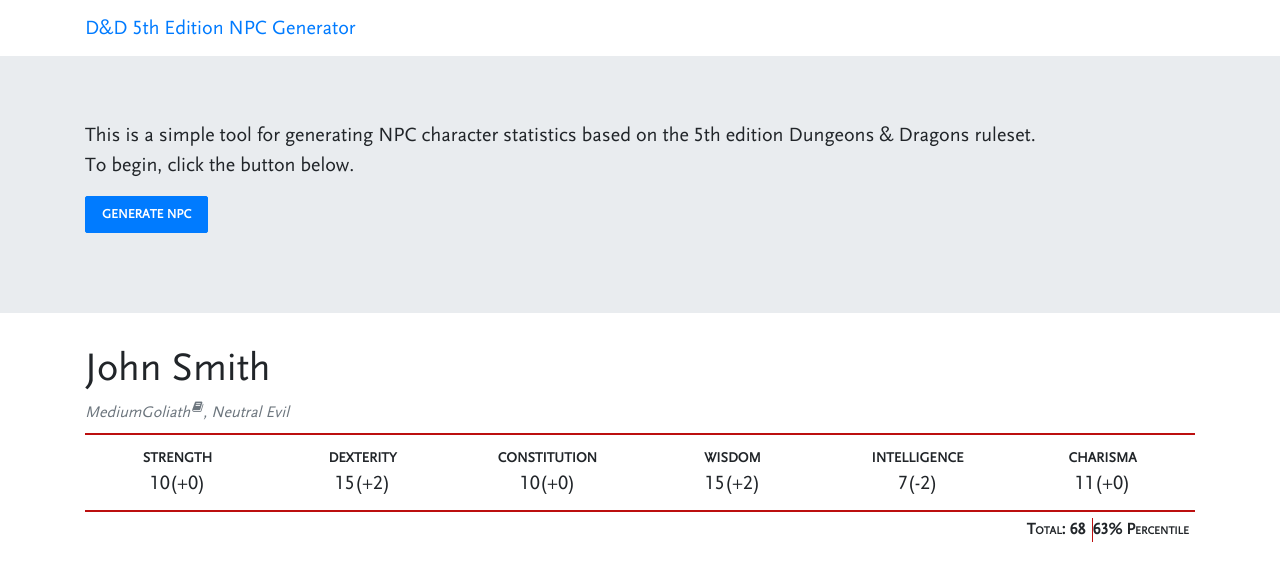
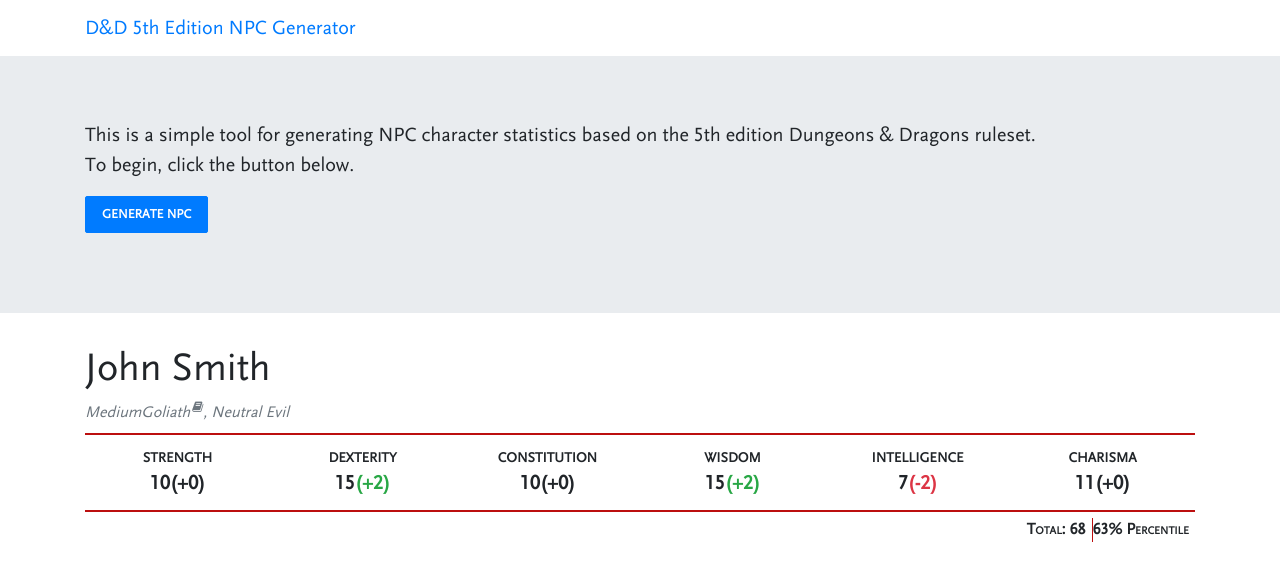
Before and after one commit to tom-wolfe/dnd-5e-tools, an Angular app: page / in a window 1280 px wide. Shown: the top 580 px of the page. Built offline with nearby package versions, Linux system fonts and the light colour scheme.

Commit message:
Make ability modifiers green/red.

```diff
--- a/src/components/ability-score/ability-score.component.html
+++ b/src/components/ability-score/ability-score.component.html
@@ -1,6 +1,6 @@
 <div class="ability">
     <span class="ability-name">{{ability}}</span>
     <div class="ability-score">
-        <span class="ability-value">{{score}}</span> <span class="ability-modifier">({{modifier}})</span>
+        <span class="ability-value">{{score}}</span> <span class="ability-modifier" [ngClass]="(modifier > 0) ? 'text-success' : modifier === 0 ? '' : 'text-danger'">{{modifierText}}</span>
     </div>
 </div>
--- a/src/components/ability-score/ability-score.component.scss
+++ b/src/components/ability-score/ability-score.component.scss
@@ -12,5 +12,10 @@
     .ability-score {
         text-align: center;
         font-size: 20px;
+        font-weight: bolder;
+        .ability-modifier {
+            &:before { content: "("; }
+            &:after { content: ")"; }
+        }
     }
 }
--- a/src/components/ability-score/ability-score.component.ts
+++ b/src/components/ability-score/ability-score.component.ts
@@ -8,8 +8,11 @@ import { Component, Input, Output } from "@angular/core";
 export class AbilityScoreComponent {
   @Input() ability: string;
   @Input() score = 10;
-  get modifier(): string {
-    const mod = Math.floor((this.score - 10) / 2);
+  get modifier(): number {
+    return Math.floor((this.score - 10) / 2);
+  }
+  get modifierText(): string {
+    const mod = this.modifier;
     return (mod >= 0) ? "+" + mod : mod.toString();
   }
 };
```
